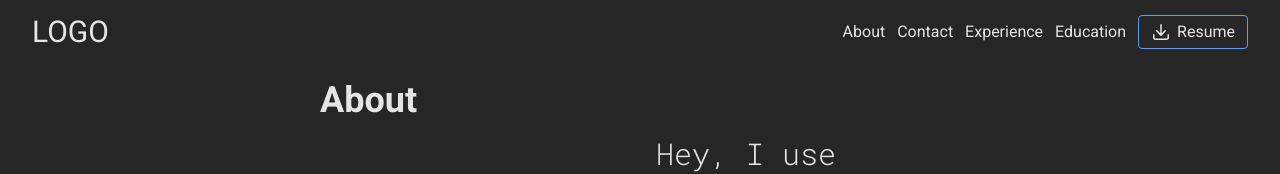
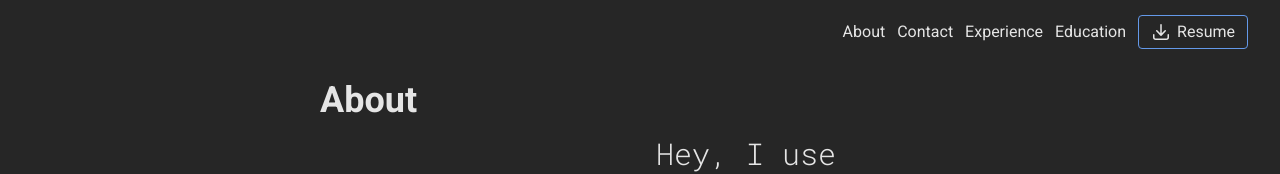
Before and after one commit to algorodev/portfolio, a React (Vite) app: page / in a window 1280 px wide. Shown: the top 174 px of the page. Built offline with nearby package versions, Linux system fonts and the light colour scheme.

Commit message:
[FEATURE] 10: comment LOGO from header

```diff
--- a/src/components/Header/Header.tsx
+++ b/src/components/Header/Header.tsx
@@ -5,7 +5,7 @@ import './Header.scss'
 const Header = () => (
 	<header className="header">
 		<section className="header__container header__container--left">
-			<h3 className="text-3xl">LOGO</h3> {/* TODO: SET LOGO */}
+			{/* <h3 className="text-3xl">LOGO</h3> TODO: SET LOGO */}
 		</section>
 		<section className="header__container header__container--right">
 			<a href="#about" className="header__link">
```
Also changed, not shown: 1 other file (tests, documents, lock files or other folders).
